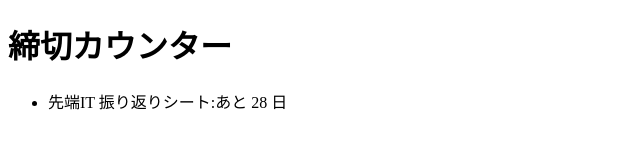
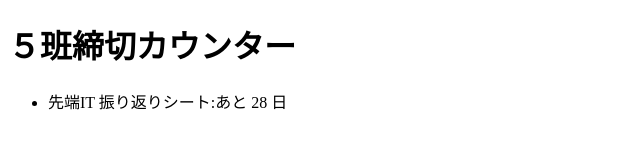
Before and after one commit to neec-sentan-it-2026/team05-deadline, a website: page public/index.html in a window 1280 px wide. Shown: the whole page, without its empty margins (0-640 px from the left). Drawn offline with Linux system fonts and the light colour scheme.

Commit message:
タブの文字を「５班の締切カウンター」に変更

```diff
--- a/public/index.html
+++ b/public/index.html
@@ -3,10 +3,10 @@
 <html lang="ja">
 <head>
   <meta charset="UTF-8">
-  <title>締切カウンター</title>
+  <title>５班締切カウンター</title>
 </head>
 <body>
-  <h1>締切カウンター</h1>
+  <h1>５班締切カウンター</h1>
   <ul id="list"></ul>
   <script type="module">
     import { daysUntil } from './deadline.js';
```
